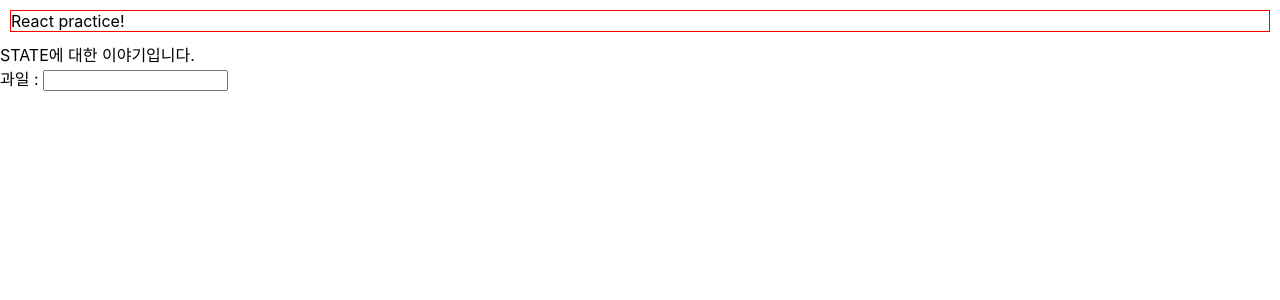
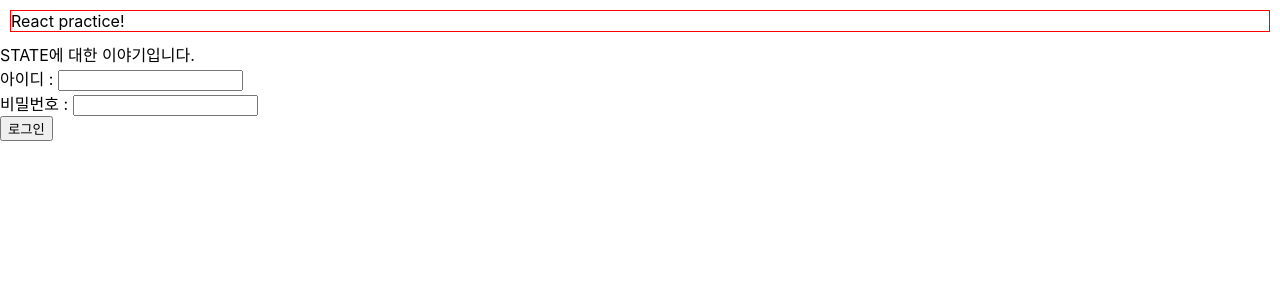
Before and after one commit to JellyKingdom/react-basic, a React (Create React App) app in the folder week-1/: page / in a window 1280 px wide. Shown: the top 300 px of the page. Built offline with nearby package versions, Linux system fonts and the light colour scheme.

Commit message:
feat: practice login page with state

```diff
--- a/week-1/src/App.js
+++ b/week-1/src/App.js
@@ -3,7 +3,8 @@ import Layout from "Layout";
 
 function App() {
 
-    const[fruit, setFruit] =useState("");
+    const [id,setId] = useState("");
+    const [pw, setPw] = useState("");
 
     return (
       <>
@@ -11,12 +12,18 @@ function App() {
         <div>STATE에 대한 이야기입니다.</div>
       </Layout>
       <div>
-        과일 : <input value={fruit} onChange={(e) => {
-          // console.log(e.target.value);
-          setFruit(e.target.value);
+        아이디 : <input type="text" value={id} onInput={(e) => {
+          setId(e.target.value);
+          }}/>
+        <br/>
+        비밀번호 : <input type="password" value={pw} onChange={(e) => {
+          setPw(e.target.value);
         }}/>
       </div>
-      {fruit}
+
+      <button onClick={()=>{
+        alert(`입력하신 아이디는 ${id}, 비밀번호는 ${pw}입니다.`);
+      }}>로그인</button>
       </>
     );
 }
```
